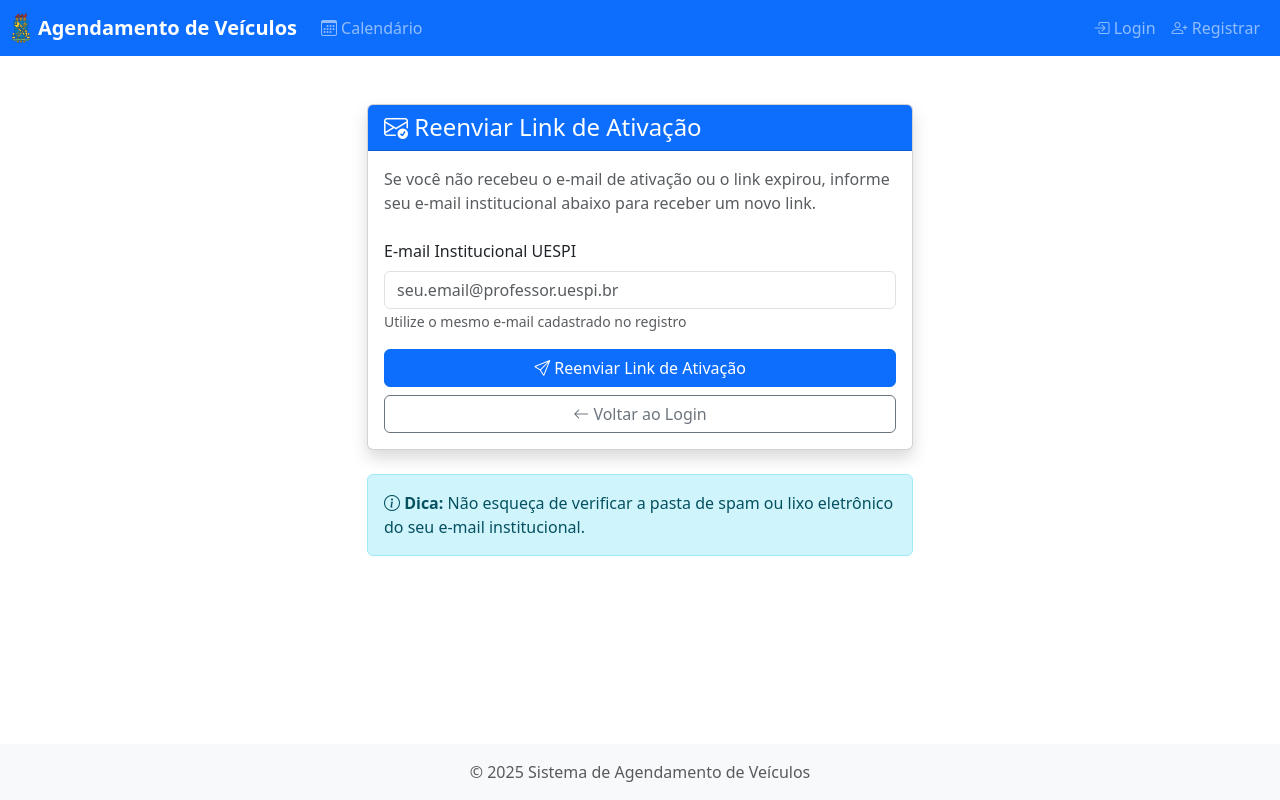
After one commit to HeitorLouzeiro/agendamento_veiculos, a Django app: page /usuarios/reenviar-ativacao/ in a window 1280 px wide. The commit adds this page. Run offline with Django 5.2, Linux system fonts and the light colour scheme; some libraries are stand-ins or nearby versions.

Commit message:
feat: implementar fluxo de ativação de conta via email, incluindo geração de token e reenvio de link de ativação.

```diff
--- /dev/null
+++ b/templates/common/messages.html
@@ -0,0 +1,24 @@
+{% if messages %}
+<div class="container mt-3">
+    {% for message in messages %}
+    {% if message.tags == 'error' or message.tags == 'error safe' %}
+        <div class="alert alert-danger alert-dismissible fade show" role="alert">
+    {% elif message.tags == 'warning' or message.tags == 'warning safe' %}
+        <div class="alert alert-warning alert-dismissible fade show" role="alert">
+    {% elif message.tags == 'success' or message.tags == 'success safe' %}
+        <div class="alert alert-success alert-dismissible fade show" role="alert">
+    {% elif message.tags == 'info' or message.tags == 'info safe' %}
+        <div class="alert alert-info alert-dismissible fade show" role="alert">
+    {% else %}
+        <div class="alert alert-{{ message.tags|cut:" safe" }} alert-dismissible fade show" role="alert">
+    {% endif %}
+        {% if 'safe' in message.tags %}
+            {{ message|safe }}
+        {% else %}
+            {{ message }}
+        {% endif %}
+        <button type="button" class="btn-close" data-bs-dismiss="alert"></button>
+    </div>
+    {% endfor %}
+</div>
+{% endif %}
--- /dev/null
+++ b/templates/usuarios/reenviar_confirmacao.html
@@ -0,0 +1,59 @@
+{% extends 'base.html' %}
+
+{% block title %}Reenviar Link de Ativação - Sistema de Agendamento{% endblock %}
+
+{% block content %}
+<div class="container mt-5">
+    <div class="row justify-content-center">
+        <div class="col-md-6">
+            <div class="card shadow">
+                <div class="card-header bg-primary text-white">
+                    <h4 class="mb-0">
+                        <i class="bi bi-envelope-check"></i>
+                        Reenviar Link de Ativação
+                    </h4>
+                </div>
+                <div class="card-body">
+                    <p class="text-muted mb-4">
+                        Se você não recebeu o e-mail de ativação ou o link expirou,
+                        informe seu e-mail institucional abaixo para receber um novo link.
+                    </p>
+
+                    <form method="post">
+                        {% csrf_token %}
+                        <div class="mb-3">
+                            <label for="email" class="form-label">E-mail Institucional UESPI</label>
+                            <input
+                                type="email"
+                                class="form-control"
+                                id="email"
+                                name="email"
+                                placeholder="seu.email@professor.uespi.br"
+                                required
+                            >
+                            <small class="text-muted">
+                                Utilize o mesmo e-mail cadastrado no registro
+                            </small>
+                        </div>
+
+                        <div class="d-grid gap-2">
+                            <button type="submit" class="btn btn-primary">
+                                <i class="bi bi-send"></i> Reenviar Link de Ativação
+                            </button>
+                            <a href="{% url 'usuarios:login' %}" class="btn btn-outline-secondary">
+                                <i class="bi bi-arrow-left"></i> Voltar ao Login
+                            </a>
+                        </div>
+                    </form>
+                </div>
+            </div>
+
+            <div class="alert alert-info mt-4">
+                <i class="bi bi-info-circle"></i>
+                <strong>Dica:</strong> Não esqueça de verificar a pasta de spam ou lixo eletrônico
+                do seu e-mail institucional.
+            </div>
+        </div>
+    </div>
+</div>
+{% endblock %}
--- a/usuarios/forms.py
+++ b/usuarios/forms.py
@@ -106,10 +106,21 @@ class RegistroForm(UserCreationForm):
         return username
 
     def clean_email(self):
-        """Converte email para minúsculas e valida unicidade"""
+        """
+        Valida email institucional da UESPI e verifica unicidade
+        """
         email = self.cleaned_data.get('email')
         if email:
             email = email.lower()
+            # Aceita emails que terminam com @*.uespi.br
+            # Exemplos: @uespi.br, @aluno.uespi.br, @professor.uespi.br
+            if not (email.endswith('.uespi.br') or
+                        email.endswith('@uespi.br')):
+                 raise forms.ValidationError(
+                    'Por favor, utilize um e-mail institucional da UESPI '
+                     '(@uespi.br ou @*.uespi.br). '
+                     'Exemplo: nome@professor.uespi.br'
+                )
             # Verifica se já existe (exceto o próprio usuário em edição)
             if Usuario.objects.filter(email=email).exists():
                 raise forms.ValidationError(
--- a/usuarios/urls.py
+++ b/usuarios/urls.py
@@ -1,8 +1,9 @@
 from django.urls import path
 
 from .views import (CustomLoginView, CustomLogoutView, alterar_senha,
-                    editar_perfil, recuperar_senha_step1,
-                    recuperar_senha_step2, recuperar_senha_step3, registro)
+                    confirmar_email, editar_perfil, recuperar_senha_step1,
+                    recuperar_senha_step2, recuperar_senha_step3, registro,
+                    reenviar_email_confirmacao)
 
 app_name = 'usuarios'
 
@@ -10,6 +11,10 @@ urlpatterns = [
     path('login/', CustomLoginView.as_view(), name='login'),
     path('logout/', CustomLogoutView.as_view(), name='logout'),
     path('registro/', registro, name='registro'),
+    path('ativar-conta/<str:token>/', confirmar_email,
+         name='ativar_conta'),
+    path('reenviar-ativacao/', reenviar_email_confirmacao,
+         name='reenviar_confirmacao'),
 
     # Recuperação de senha
     path(
--- a/usuarios/views.py
+++ b/usuarios/views.py
@@ -1,8 +1,12 @@
+from django.conf import settings
 from django.contrib import messages
 from django.contrib.auth import login
 from django.contrib.auth.views import LoginView, LogoutView
+from django.core.mail import send_mail
 from django.db.models import Q
-from django.shortcuts import get_object_or_404, redirect, render
+from django.shortcuts import redirect, render
+from django.urls import reverse
+from django.utils import timezone
 
 from .forms import (PERGUNTAS_SEGURANCA, AlterarSenhaForm, EditarPerfilForm,
                     RecuperarSenhaStep1Form, RecuperarSenhaStep2Form,
@@ -25,6 +29,40 @@ class CustomLoginView(LoginView):
             form.cleaned_data['username'] = username.lower()
         return super().form_valid(form)
 
+    def form_invalid(self, form):
+        """Verifica se o usuário existe mas está inativo"""
+        username = self.request.POST.get('username', '').lower()
+        password = self.request.POST.get('password', '')
+
+        if username and password:
+            try:
+                # Busca por username ou email
+                usuario = Usuario.objects.get(
+                    Q(username=username) | Q(email__iexact=username)
+                )
+
+                # Verifica se a senha está correta e o usuário inativo
+                if usuario.check_password(password) and not usuario.is_active:
+                    messages.error(
+                        self.request,
+                        'Sua conta ainda não foi ativada. '
+                        'Por favor, verifique seu e-mail e clique no link '
+                        'de ativação enviado para você. '
+                        'Se não recebeu o e-mail, '
+                        '<a href="/usuarios/reenviar-ativacao/" '
+                        'class="alert-link">clique aqui para reenviar</a>.',
+                        extra_tags='safe'
+                    )
+                    return self.render_to_response(
+                        self.get_context_data(form=form)
+                    )
+            except Usuario.DoesNotExist:
+                pass
+            except Usuario.MultipleObjectsReturned:
+                pass
+
+        return super().form_invalid(form)
+
 
 class CustomLogoutView(LogoutView):
     """View customizada de logout"""
@@ -39,21 +77,160 @@ def registro(request):
     if request.method == 'POST':
         form = RegistroForm(request.POST)
         if form.is_valid():
-            user = form.save()
-            # Define o backend antes do login para evitar erro de múltiplos backends
-            backend = 'usuarios.backends.EmailOrUsernameBackend'
-            user.backend = backend
-            login(request, user, backend=backend)
-            messages.success(
-                request,
-                f'Bem-vindo, {user.get_full_name()}! '
-                f'Sua conta foi criada com sucesso.'
-            )
-            return redirect('dashboard')
+            user = form.save(commit=False)
+            # Usuário inicia inativo até confirmar email
+            user.is_active = False
+            # Gera token de ativação
+            user.gerar_token_ativacao()
+            user.save()
+
+            # Envia email de ativação
+            try:
+                link_ativacao = request.build_absolute_uri(
+                    reverse('usuarios:ativar_conta',
+                            args=[user.token_ativacao])
+                )
+
+                assunto = 'Ative sua conta - Sistema de Agendamento UESPI'
+                mensagem = (
+                    f'Olá, {user.get_full_name()}!\n\n'
+                    f'Obrigado por se registrar no Sistema de Agendamento '
+                    f'de Veículos da UESPI.\n\n'
+                    f'Para ativar sua conta, clique no link abaixo:\n'
+                    f'{link_ativacao}\n\n'
+                    f'Este link é válido por 24 horas.\n\n'
+                    f'Se você não se cadastrou, ignore este e-mail.\n\n'
+                    f'Atenciosamente,\n'
+                    f'Equipe Sistema de Agendamento - UESPI'
+                )
+
+                send_mail(
+                    assunto,
+                    mensagem,
+                    settings.DEFAULT_FROM_EMAIL,
+                    [user.email],
+                    fail_silently=False,
+                )
+
+                messages.success(
+                    request,
+                    f'Cadastro realizado com sucesso! '
+                    f'Um e-mail de ativação foi enviado para {user.email}. '
+                    f'Por favor, verifique sua caixa de entrada e spam.'
+                )
+            except Exception as e:
+                # Se falhar envio de email, avisa usuário
+                messages.warning(
+                    request,
+                    f'Cadastro realizado, mas houve um erro ao enviar '
+                    f'o e-mail de ativação. Entre em contato com o '
+                    f'administrador. Erro: {str(e)}'
+                )
+
+            return redirect('usuarios:login')
     else:
         form = RegistroForm()
 
     return render(request, 'usuarios/registro.html', {'form': form})
+
+
+def confirmar_email(request, token):
+    """View para ativar conta através do token"""
+    try:
+        usuario = Usuario.objects.get(token_ativacao=token)
+
+        # Verifica se o token não expirou (24 horas)
+        if usuario.token_criado_em:
+            tempo_decorrido = timezone.now() - usuario.token_criado_em
+            if tempo_decorrido.total_seconds() > 86400:  # 24 horas
+                messages.error(
+                    request,
+                    'Este link de ativação expirou. '
+                    'Por favor, solicite um novo link.'
+                )
+                return redirect('usuarios:login')
+
+        # Ativa a conta
+        usuario.is_active = True
+        usuario.token_ativacao = ''  # Limpa o token usado
+        usuario.save()
+
+        messages.success(
+            request,
+            f'Conta ativada com sucesso! '
+            f'Bem-vindo, {usuario.get_full_name()}. '
+            f'Agora você pode fazer login no sistema.'
+        )
+        return redirect('usuarios:login')
+
+    except Usuario.DoesNotExist:
+        messages.error(
+            request,
+            'Link de ativação inválido. '
+            'Verifique o link e tente novamente.'
+        )
+        return redirect('usuarios:login')
+
+
+def reenviar_email_confirmacao(request):
+    """View para reenviar email de ativação"""
+    if request.method == 'POST':
+        email = request.POST.get('email', '').lower()
+
+        try:
+            usuario = Usuario.objects.get(email=email, is_active=False)
+
+            # Gera novo token
+            usuario.gerar_token_ativacao()
+            usuario.save()
+
+            # Envia email
+            try:
+                link_ativacao = request.build_absolute_uri(
+                    reverse('usuarios:ativar_conta',
+                            args=[usuario.token_ativacao])
+                )
+
+                assunto = 'Ative sua conta - Sistema de Agendamento UESPI'
+                mensagem = (
+                    f'Olá, {usuario.get_full_name()}!\n\n'
+                    f'Você solicitou um novo link de ativação.\n\n'
+                    f'Para ativar sua conta, clique no link abaixo:\n'
+                    f'{link_ativacao}\n\n'
+                    f'Este link é válido por 24 horas.\n\n'
+                    f'Atenciosamente,\n'
+                    f'Equipe Sistema de Agendamento - UESPI'
+                )
+
+                send_mail(
+                    assunto,
+                    mensagem,
+                    settings.DEFAULT_FROM_EMAIL,
+                    [usuario.email],
+                    fail_silently=False,
+                )
+
+                messages.success(
+                    request,
+                    f'Um novo e-mail de ativação foi enviado para '
+                    f'{usuario.email}.'
+                )
+            except Exception as e:
+                messages.error(
+                    request,
+                    f'Erro ao enviar e-mail: {str(e)}'
+                )
+        except Usuario.DoesNotExist:
+            # Por segurança, não informa se o email existe ou não
+            messages.info(
+                request,
+                'Se o e-mail informado estiver cadastrado e pendente de '
+                'ativação, você receberá um novo link.'
+            )
+
+        return redirect('usuarios:login')
+
+    return render(request, 'usuarios/reenviar_confirmacao.html')
 
 
 def recuperar_senha_step1(request):
```
Also changed, not shown: EMAIL_CONFIG.md (added, +181 -0 lines), agendamento_veiculos/settings.py (+21 -0 lines), templates/base.html (+3 -20 lines), templates/common/messages_inline.html (added, +22 -0 lines), templates/usuarios/login.html (+15 -0 lines), usuarios/models.py (+20 -0 lines), usuarios/migrations/0005_add_token_ativacao.py (added).
